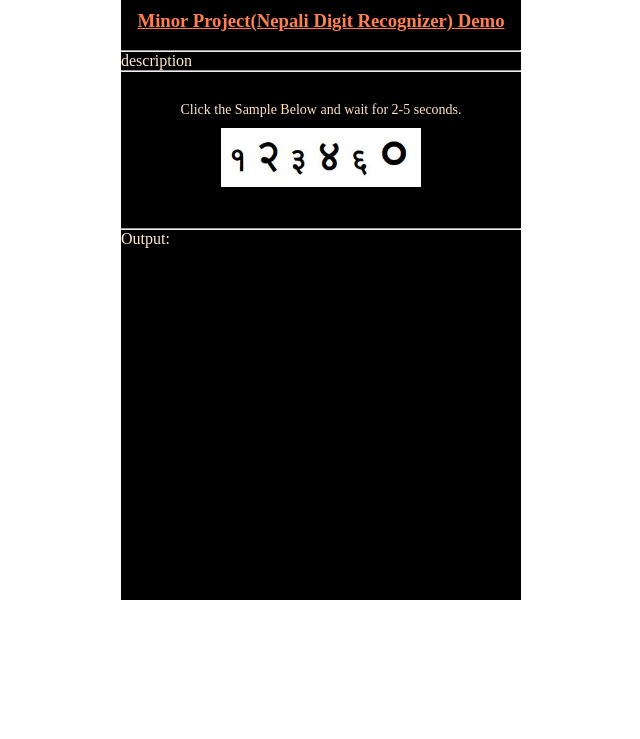
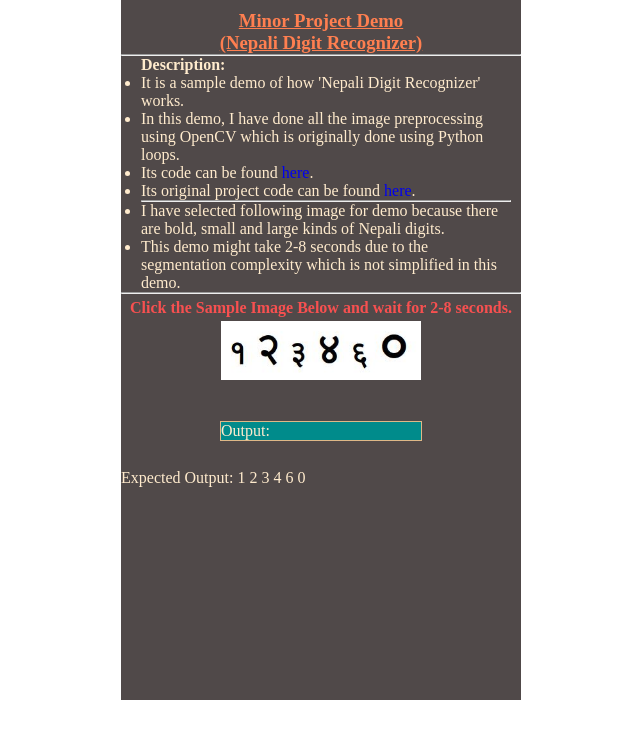
Before and after one commit to samirkhanal35/minor-demo, a Flask app: page / in a window 1280 px wide. Shown: the top 739 px of the page, without its empty margins (319-959 px from the left). Run offline with Flask 2, Linux system fonts and the light colour scheme; some libraries are stand-ins or nearby versions.

Commit message:
design maintained

```diff
--- a/static/css/style.css
+++ b/static/css/style.css
@@ -1,7 +1,7 @@
 .main_div {
     width: 400px;
-    height: 600px;
-    background: black;
+    height: 700px;
+    background: rgb(80, 73, 73);
     display: table;
     color: blanchedalmond;
 }
@@ -15,13 +15,19 @@
     /* text-shadow: cyan; */
 }
 
+.desciption{
+    /* width: 100%; */
+    text-align: left;
+    margin-left: 20px;
+    margin-right: 10px;
+}
 
 .sample_header{
-    margin-top: 12px;
-    margin-bottom: 8px;
+    margin-top: 5px;
+    margin-bottom: 4px;
     width: 100%;
-    font-size: 14px;
-    color: bisque;
+    font-size: 16px;
+    color:rgb(247, 80, 80);
     text-align: center;
     align-items: center;
 }
@@ -29,7 +35,7 @@
 
 
 .image_selection_1{
-    margin-top: 10px;
+    /* margin-top: 10px; */
     width: 100%;
     display: table;
     align-items: center;
@@ -40,9 +46,18 @@
     /* margin-left: 0px; */
     width: 200px ;
     height: 100px;
+    /* border: 1px solid red; */
     background: url("../uploads/minor_sample.jpg");
     /* border-radius: 191px; */
     background-repeat:no-repeat;
     background-size: contain;
     /* background-size: cover; */
 }
+
+.output_container{
+    width: 200px;
+    margin-top: 0px;
+    margin-bottom: 10px;
+    border: 1px solid burlywood;
+    background-color: darkcyan;
+}
--- a/templates/minor.html
+++ b/templates/minor.html
@@ -6,6 +6,10 @@
   <meta name="viewport" content="width=device-width, initial-scale=1.0">
   <link rel="stylesheet" type="text/css" href="{{ url_for('static',    filename='css/reset.css') }}">
   <link rel="stylesheet" type="text/css" href="{{ url_for('static',    filename='css/style.css') }}">
+  <link rel="stylesheet" href="https://fonts.googleapis.com/css?family=Roboto:300,400,500,700|Material+Icons">
+  <link rel="stylesheet"
+    href="https://unpkg.com/bootstrap-material-design@4.1.1/dist/css/bootstrap-material-design.min.css"
+    integrity="sha384-wXznGJNEXNG1NFsbm0ugrLFMQPWswR3lds2VeinahP8N0zJw9VWSopbjv2x7WCvX" crossorigin="anonymous">
 
   <title>Nepali Digit Recognizer</title>
 </head>
@@ -15,39 +19,48 @@
 
 
     <div>
-      <h3 class="header">Minor Project(Nepali Digit Recognizer) Demo</h3>
+      <h3 class="header">Minor Project Demo <br /> (Nepali Digit Recognizer)</h3>
     </div>
-    <br/>
-    <hr/>
-
-    <div class="desciption">
-      description
-    </div>
-
-
 
     <hr />
 
 
+    <div class="desciption">
+      <b>Description: </b><br />
+      <p>
+      <ul>
+        <li>It is a sample demo of how 'Nepali Digit Recognizer' works.</li>
+        <li>In this demo, I have done all the image preprocessing using OpenCV which is originally done using Python
+          loops.</li>
+        <li>Its code can be found <a href="https://github.com/samirkhanal35/minor-demo">here</a>.</li>
+        <li>Its original project code can be found <a
+            href="https://github.com/samirkhanal35/Nepali-digit-recognizer">here</a>.</li>
+      </ul>
+      </p>
+      <hr/>
+      <p>
+        <ul>
+          <li>I have selected following image for demo because there are bold, small and large kinds of Nepali digits.</li>
+          <li>This demo might take 2-8 seconds due to the segmentation complexity which is not simplified in this demo.</li>
+        </ul>
+      </p>
+    </div>
 
-   <br/>
-   <div class="sample_header">Click the Sample Below and wait for 2-5 seconds.</div>
+    <hr />
 
-
-
+    <div class="sample_header"><b>Click the Sample Image Below and wait for 2-8 seconds.</b></div>
 
     <div class='image_selection_1'>
-
-
     </div>
 
-    <hr/>
-
-    <div class="output_container"> Output: <br/>
+    <div class="output_container"> Output:
       {% if output %}
       {{ output }}
       {% endif %}
     </div>
+    <br/>
+    Expected Output: 1 2 3 4 6 0
+    <br/>
 
   </div>
 
```
